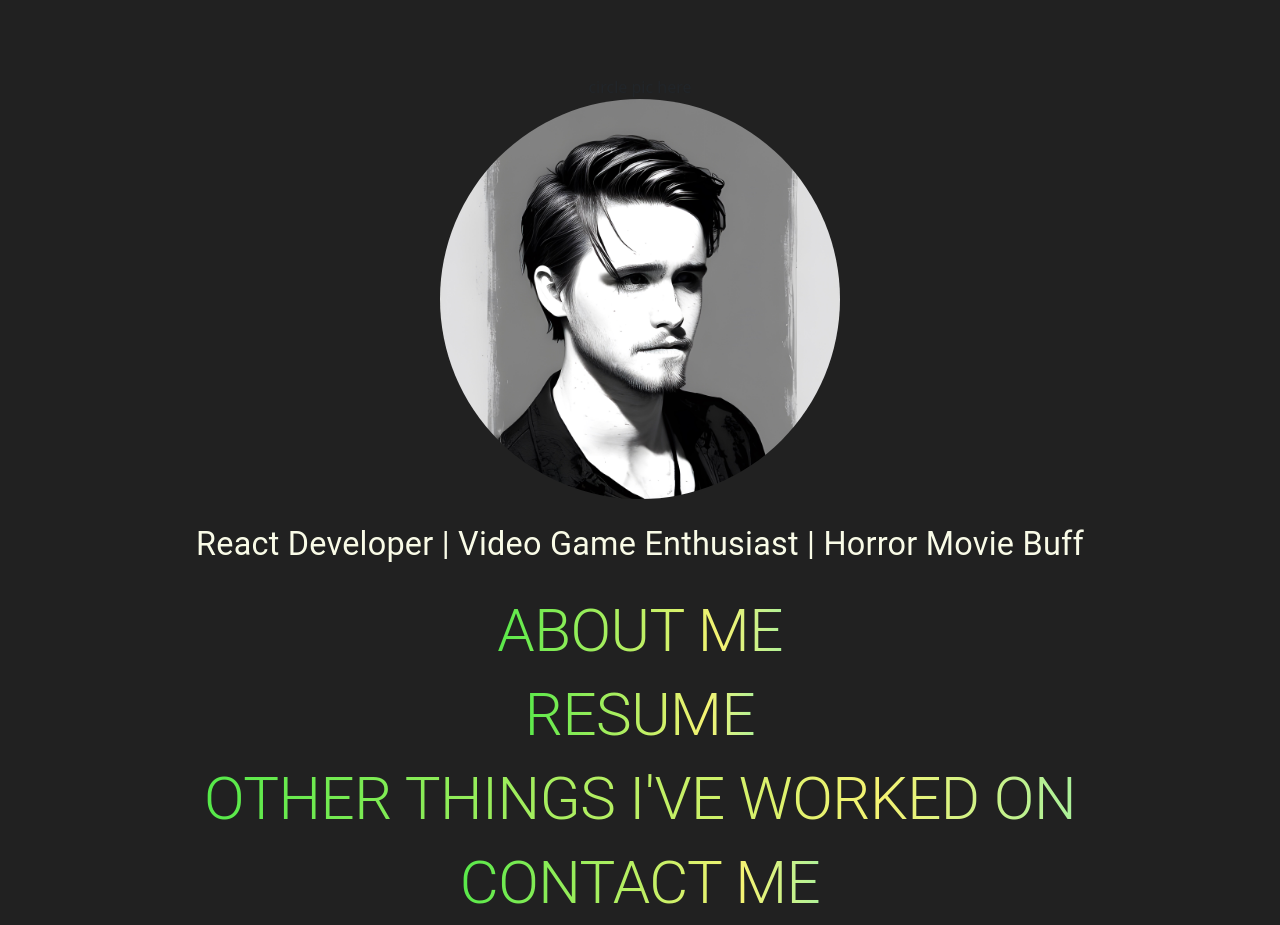
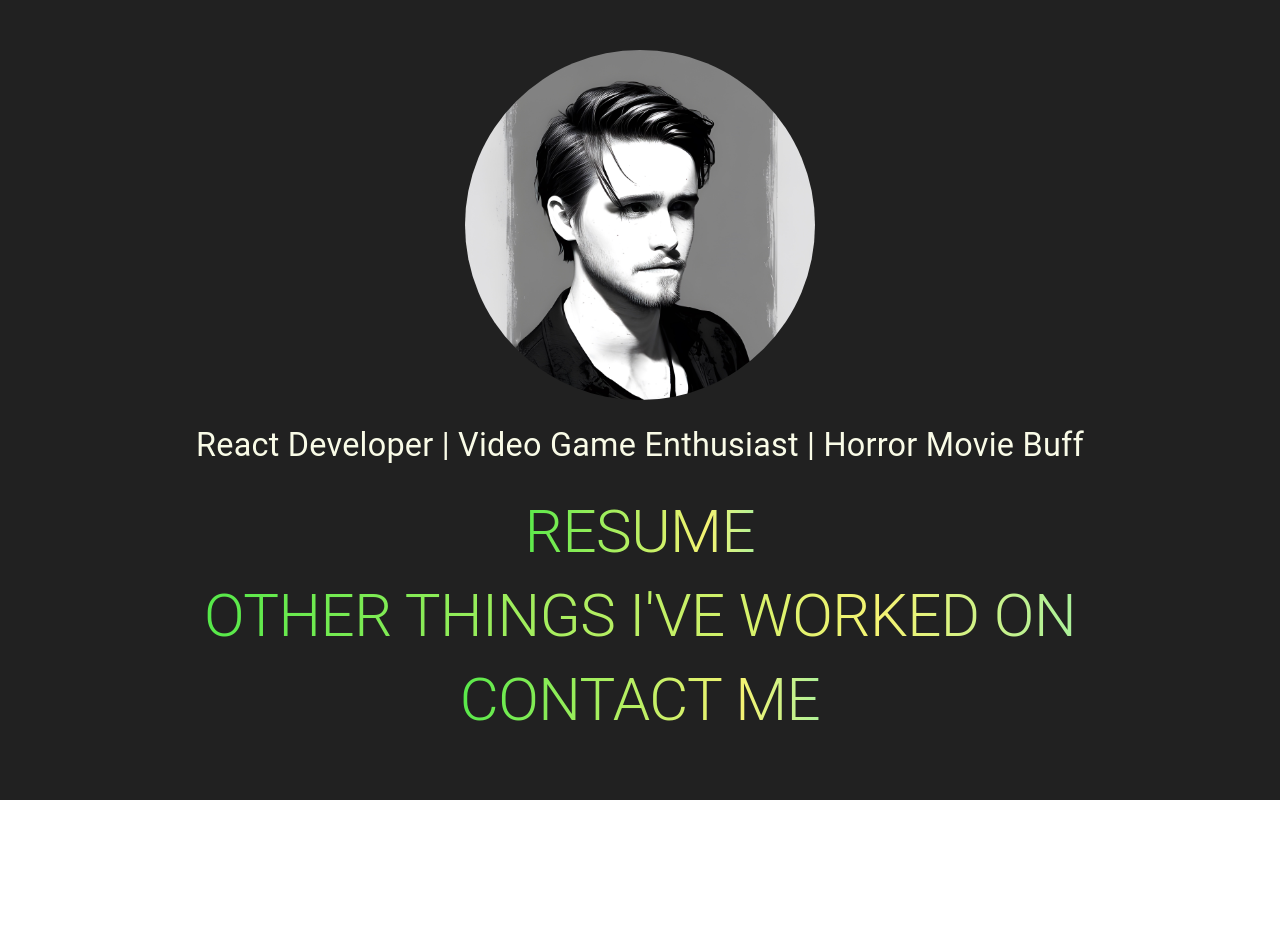
Before and after one commit to ajones119/AramisJones, a React (Create React App) app: page /Aramisjones/WorkAndEducation in a window 1280 px wide. After the commit the page ends 800 px from the top, so only its background shows below. Built offline with nearby package versions, Linux system fonts and the light colour scheme.

Commit message:
changing padding removing about me for now, refactoring routing and appjs decreasing size of header avatar, and adding Contact me

```diff
--- a/src/App.js
+++ b/src/App.js
@@ -1,8 +1,22 @@
+import {Routing} from "./routing";
+import "./index.css";
+import { TopTheme } from "./theme";
+import { ThemeProvider } from "@mui/material";
+
+
+
 function App() {
   return (
-    <>
-      <h1>asdasdasd</h1>
-    </>
+  <div
+    style={{
+      backgroundColor: "#212121",
+      minHeight: "100vh",
+    }}
+  >
+    <ThemeProvider theme={TopTheme}>
+      <Routing />
+    </ThemeProvider>
+  </div>
   );
 }
 
--- a/src/components/HomeHeader/HomeHeader.js
+++ b/src/components/HomeHeader/HomeHeader.js
@@ -31,15 +31,13 @@
   useEffect(() => {
     setTimeout(() => {
       setPicIndex(getNewPicIndex(picIndex));
-      console.log("ONCE")
-    }, 8900); //perfect timing here
+    }, 8850); //perfect timing here
   }, []);
 
   useEffect(() => {
     const interval = setInterval(() => {
       setPicIndex(getNewPicIndex(picIndex))
-      console.log("every 10")
-    }, 10000); //perfect timing here
+    }, 10000);
 
     return () => clearInterval(interval);
   }, [picIndex])
@@ -55,11 +53,11 @@
           src={PICTURES[picIndex]}
           alt="Avatar"
           className="headerPicture"
-          sx={{ width: 400, height: 400 }} />
+          sx={{ width: 350, height: 350 }} />
         <Typography
           variant="h4"
           color="primary"
-          style={{ paddingTop: "25px" }}
+          style={{ paddingTop: "25px", textAlign:"center" }}
         >
           {titles}
         </Typography>
--- a/src/components/NavBar/NavBar.js
+++ b/src/components/NavBar/NavBar.js
@@ -2,17 +2,6 @@
 import SELF2 from "../../images/IMG-0104.jpg";
 import {  Nav, Navbar } from "react-bootstrap";
 import { Avatar } from "@mui/material";
-
-const navigation = [
-  { name: "Dashboard", href: "#", current: true },
-  { name: "Team", href: "#", current: false },
-  { name: "Projects", href: "#", current: false },
-  { name: "Calendar", href: "#", current: false },
-];
-
-function classNames(...classes) {
-  return classes.filter(Boolean).join(" ");
-}
 
 export const NavBar = () => {
   return (
@@ -30,14 +19,13 @@
         <Navbar.Collapse id="responsive-navbar-nav">
           <Nav className="me-auto">
             <Nav.Link href="#/AramisJones">Home</Nav.Link>
-            <Nav.Link href="#/AramisJones/AboutMe">About Me</Nav.Link>
             <Nav.Link href="#/AramisJones/WorkAndEducation">
               Work and Education
             </Nav.Link>
             <Nav.Link href="#/AramisJones/PastProjects">
               Past Projects
             </Nav.Link>
-            <Nav.Link href="#/AramisJones/WorkAndEducation">
+            <Nav.Link href="#/AramisJones/ContactInfo">
               Contact Me
             </Nav.Link>
           </Nav>
--- a/src/components/NavigationButton/NavigationButton.css
+++ b/src/components/NavigationButton/NavigationButton.css
@@ -16,7 +16,6 @@
     border-radius: 25px;
     border-color: white;
     display: inline-block;
-    background: white;
     text-decoration-color: whitesmoke;
     color: whitesmoke;
     -webkit-text-fill-color: whitesmoke;
--- a/src/components/PastProjectList/PastProjectListEntry.js
+++ b/src/components/PastProjectList/PastProjectListEntry.js
@@ -10,28 +10,34 @@
         direction="column"
         justifyContent="center"
         alignItems="center"
-        style={{ maxWidth: "100%", marginLeft: "auto", marginRight: "auto", paddingBottom: "50px" }}
+        style={{
+          maxWidth: "75%",
+          marginLeft: "auto",
+          marginRight: "auto",
+          paddingBottom: "50px",
+        }}
+        key={pastProject.title}
       >
         <Grid item>
+          <Typography variant="h3" color="secondary">
+            {pastProject.title}
+          </Typography>
+        </Grid>
+        <Grid item style={{ paddingTop: "25px" }}>
           <Carousel>
             {pastProject.pictures.map((picture) => (
               <Carousel.Item interval={15000}>
-                <img
-                  src={picture}
-                  alt="projectPic"
-                  className='images'
-                />
+                <img src={picture} alt="projectPic" className="images" />
               </Carousel.Item>
             ))}
           </Carousel>
         </Grid>
         <Grid item style={{ paddingTop: "25px" }}>
-          <Typography variant="h3" color="secondary">
-            {pastProject.title}
-          </Typography>
-        </Grid>
-        <Grid item>
-          <Typography variant="body2" color="primary" style={{ textAlign: "center" }}>
+          <Typography
+            variant="body2"
+            color="primary"
+            style={{ textAlign: "center" }}
+          >
             {pastProject.description}
           </Typography>
         </Grid>
--- a/src/index.js
+++ b/src/index.js
@@ -1,15 +1,14 @@
 import React from "react";
 import ReactDOM from "react-dom";
-import "./index.css";
 import reportWebVitals from "./reportWebVitals";
-import { Routing } from "./routing";
 import { HashRouter } from "react-router-dom";
 import "bootstrap/dist/css/bootstrap.min.css";
+import App from "./App";
 
 const root = ReactDOM.createRoot(document.getElementById("root"));
 root.render(
   <HashRouter>
-    <Routing />
+    { App() }
   </HashRouter>,
   document.getElementById("root")
 );
--- a/src/routing.js
+++ b/src/routing.js
@@ -1,8 +1,6 @@
-import { ThemeProvider } from "@mui/material";
 import React from "react";
 import { Route, Routes } from "react-router-dom";
-import { TopTheme } from "./theme";
-import { AboutMe } from "./views/AboutMe/AboutMe";
+import { ContactInfo } from "./views/ContactInfo/ContactInfo";
 import { Home } from "./views/Home/Home";
 import { PageContainer } from "./views/PageContainer";
 import { PastProjects } from "./views/PastProjects/PastProjects";
@@ -10,20 +8,9 @@
 
 export const Routing = () => {
   return (
-    <div
-      style={{
-        backgroundColor: "#212121",
-        minHeight: "100vh",
-      }}
-    >
-      <ThemeProvider theme={TopTheme}>
     <Routes>
       <Route path="/" element={<Home />} />
       <Route path="/AramisJones" element={<Home />} />
-          <Route
-            path="/Aramisjones/AboutMe"
-            element={<PageContainer contents={<AboutMe />} />}
-          />
       <Route
         path="/Aramisjones/WorkAndEducation"
         element={<PageContainer contents={<WorkAndEducation />} />}
@@ -32,10 +19,11 @@
         path="/Aramisjones/PastProjects"
         element={<PageContainer contents={<PastProjects />} />}
       />
-
+      <Route
+        path="/Aramisjones/ContactInfo"
+        element={<PageContainer contents={<ContactInfo />} />}
+      />
       <Route path="/*" element={<Home />} />
     </Routes>
-      </ThemeProvider>
-    </div>
   );
 };
--- /dev/null
+++ b/src/views/ContactInfo/ContactInfo.js
@@ -0,0 +1,24 @@
+import { Grid, Typography } from "@mui/material";
+import React from "react";
+
+export const ContactInfo = () => {
+  return (
+    <Grid
+      container
+      direction="column"
+      justifyContent="center"
+      alignItems="center"
+    >
+      <Grid item>
+        <Typography variant="h1" color="secondary">
+          Contact Me
+        </Typography>
+      </Grid>
+      <Grid item>
+        <Typography variant="h6" color="primary">
+          Email: agj1113@gmail.com
+        </Typography>
+      </Grid>
+    </Grid>
+  );
+};
--- a/src/views/Home/Home.js
+++ b/src/views/Home/Home.js
@@ -5,26 +5,17 @@
 
 export const Home = () => {
     return (
-      <div style={{ paddingTop: "75px" }}>
+      <div
+        style={{ paddingTop: "50px", paddingLeft: "5px", paddingRight: "5px" }}
+      >
         <Grid
           container
           direction="column"
           justifyContent="center"
           alignItems="center"
         >
-          <Grid item>circle pic here</Grid>
           <Grid item style={{ paddingBottom: "25px" }}>
             <HomeHeader />
-          </Grid>
-          <Grid item>
-            <NavigationButton
-              to="/AramisJones/AboutMe"
-              content={
-                <Typography variant="h2" component="h2">
-                  About Me
-                </Typography>
-              }
-            />
           </Grid>
           <Grid item>
             <NavigationButton
@@ -44,7 +35,7 @@
           </Grid>
           <Grid item>
             <NavigationButton
-              to="/AJ"
+              to="/AramisJones/ContactInfo"
               content={<Typography variant="h2">Contact me</Typography>}
             />
           </Grid>
--- a/src/views/PageContainer.js
+++ b/src/views/PageContainer.js
@@ -3,9 +3,9 @@
 
 export const PageContainer = ({ contents }) => {
     return (
-      <>
+      <div style={{ padding: "5px" }}>
         <NavBar />
         <div style={{ paddingTop: "75px" }}>{contents}</div>
-      </>
+      </div>
     );
 }
```
Lines whose indentation alone changed are shown as unchanged.
